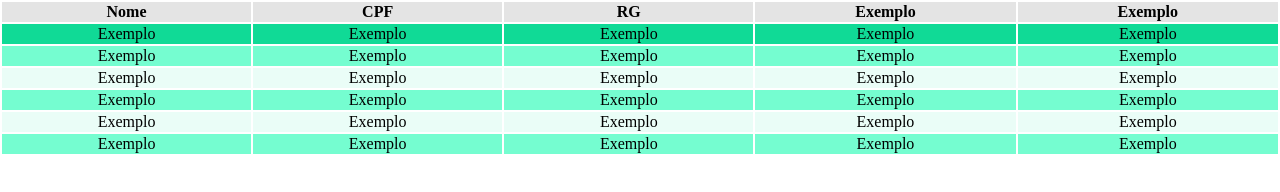
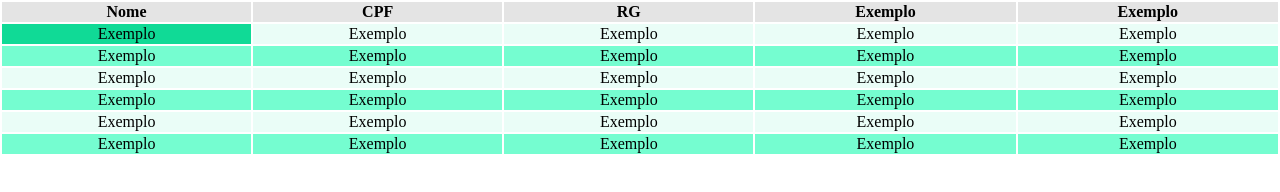
Before and after one commit to Filipebr19/Tabela-Zebra, a plain HTML site: page index.html in a window 1280 px wide. In both pictures the pointer is over the element 126 px from the left and 34 px from the top of the page. Drawn offline with Linux system fonts and the light colour scheme.

Commit message:
Update style.css

```diff
--- a/style.css
+++ b/style.css
@@ -20,7 +20,7 @@ table tbody tr:nth-child(even){
 table tbody tr:nth-child(odd){
     background-color: rgb(234, 253, 247);
 }
-table tbody tr:hover{
+table tbody tr td:hover{
     background-color: rgb(16, 218, 150);
     cursor: pointer;
 }
```
